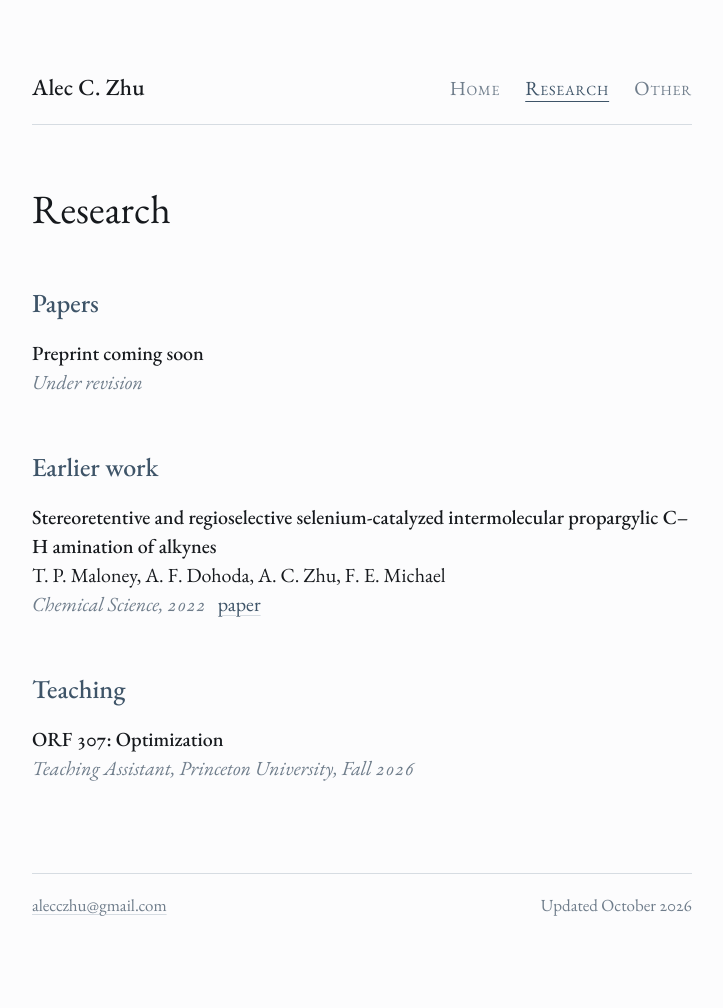
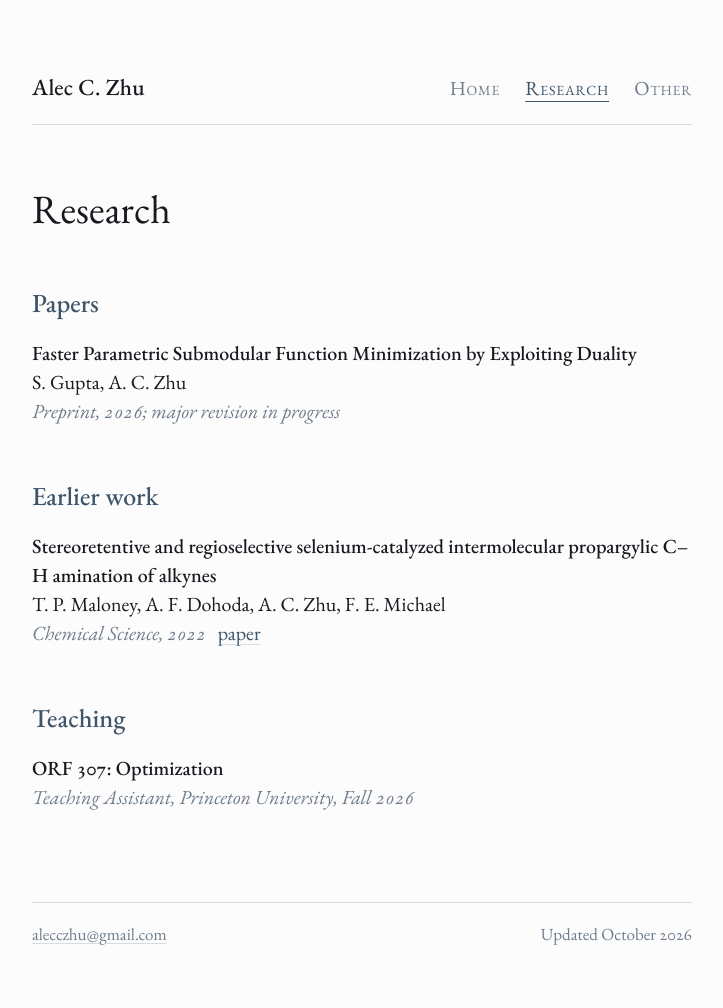
Before and after one commit to apc1234567/apc1234567.github.io, a Jekyll site: the page built from research.md, in a window 1280 px wide. Shown: the whole page, without its empty margins (278-1001 px from the left). Built offline with Jekyll 4.4.1, drawn with Linux system fonts in a browser that asks for light colours; before the commit the page ends 979 px from its top, so only the background shows below that.

Commit message:
List submodular minimization preprint on research page and CV
Co-Authored-By: Claude Opus 5.5 <noreply@anthropic.com>

```diff
--- a/research.md
+++ b/research.md
@@ -9,8 +9,9 @@ math: true      # enables $\LaTeX$ math on this page
 
 <div class="entries" markdown="1">
 
-**Preprint coming soon**
-*Under revision*
+**Faster Parametric Submodular Function Minimization by Exploiting Duality**
+S. Gupta, A. C. Zhu
+*Preprint, 2026; major revision in progress*
 
 </div>
 
```
Also changed, not shown: 1 other file.
